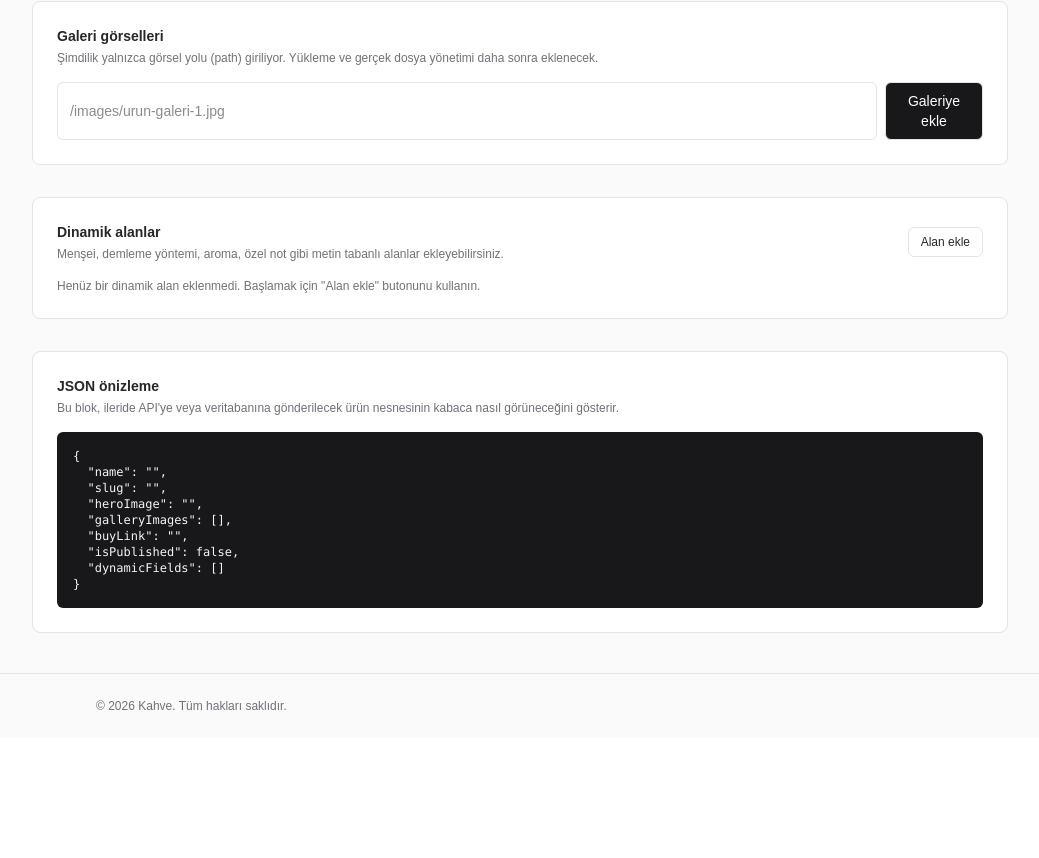
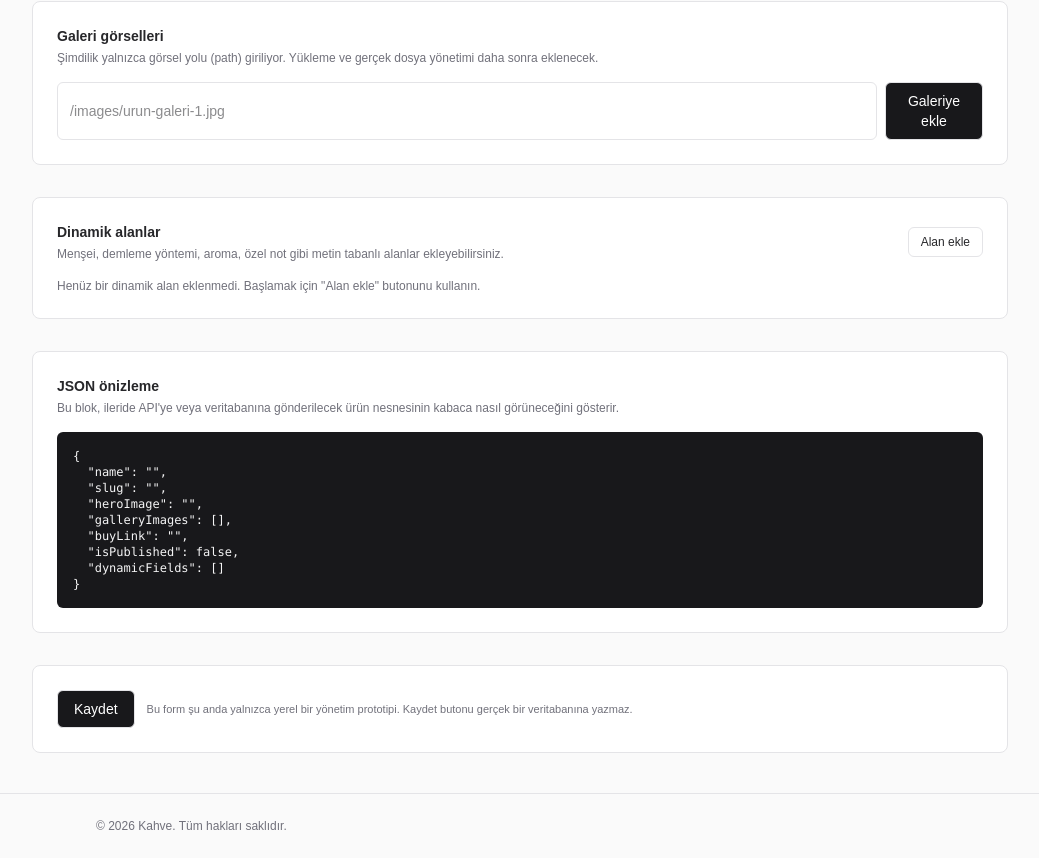
Before and after one commit to hesammisaghian/coffee, a Next.js app: page /admin/products/new in a window 1280 px wide. Shown: the part 510-1368 px from the top of the page, without its empty margins (120-1159 px from the left). Before the commit the page ends 1248 px from the top, so only its background shows below. Built offline with nearby package versions, Linux system fonts and the light colour scheme.

Commit message:
add mock save flow and validation to admin form

```diff
--- a/src/components/admin/ProductForm.tsx
+++ b/src/components/admin/ProductForm.tsx
@@ -32,6 +32,11 @@ type ProductFormProps = {
 };
 
 export function ProductForm({ initial }: ProductFormProps) {
+  const [saveStatus, setSaveStatus] = useState<
+    "idle" | "saving" | "success" | "error"
+  >("idle");
+  const [errors, setErrors] = useState<string[]>([]);
+
   const [name, setName] = useState(initial?.name ?? "");
   const [slug, setSlug] = useState(initial?.slug ?? "");
   const [heroImage, setHeroImage] = useState(initial?.heroImage ?? "");
@@ -126,6 +131,60 @@ export function ProductForm({ initial }: ProductFormProps) {
       dynamicFields: dynamicPayload,
     };
   }, [name, slug, heroImage, galleryImages, buyLink, isPublished, dynamicFields]);
+
+  const handleSave = () => {
+    const validationErrors: string[] = [];
+
+    if (!name.trim()) {
+      validationErrors.push("Ürün adı boş bırakılamaz.");
+    }
+    if (!slug.trim()) {
+      validationErrors.push("Slug boş bırakılamaz.");
+    }
+
+    dynamicFields.forEach((field, index) => {
+      const label = field.label.trim();
+      const raw = field.rawValue.trim();
+      if (!label) {
+        validationErrors.push(
+          `Dinamik alan #${index + 1} için label boş bırakılamaz.`
+        );
+      }
+
+      if (field.valueMode === "single") {
+        if (!raw) {
+          validationErrors.push(
+            `Dinamik alan "${label || `#${index + 1}`}" için değer boş bırakılamaz.`
+          );
+        }
+      } else {
+        const lines = raw
+          .split("\n")
+          .map((line) => line.trim())
+          .filter(Boolean);
+        if (lines.length === 0) {
+          validationErrors.push(
+            `Dinamik alan "${label || `#${index + 1}`}" için en az bir satır değer girilmelidir.`
+          );
+        }
+      }
+    });
+
+    if (validationErrors.length > 0) {
+      setErrors(validationErrors);
+      setSaveStatus("error");
+      return;
+    }
+
+    setErrors([]);
+    setSaveStatus("saving");
+
+    // Yerel-only mock kaydetme: konsola yaz ve başarı durumu göster.
+    // eslint-disable-next-line no-console
+    console.log("Mock admin product save payload:", previewPayload);
+
+    setSaveStatus("success");
+  };
 
   return (
     <div className="flex flex-col gap-8">
@@ -422,6 +481,44 @@ export function ProductForm({ initial }: ProductFormProps) {
           {JSON.stringify(previewPayload, null, 2)}
         </pre>
       </section>
+
+      {/* Kaydet alanı */}
+      <section className="space-y-3 rounded-lg border border-zinc-200 bg-white p-4 sm:p-6">
+        {errors.length > 0 && (
+          <div className="space-y-1 rounded-md border border-red-200 bg-red-50 px-3 py-2">
+            <p className="text-xs font-semibold text-red-700">
+              Formda düzeltmeniz gereken alanlar var:
+            </p>
+            <ul className="list-disc space-y-0.5 pl-4 text-xs text-red-700">
+              {errors.map((error) => (
+                <li key={error}>{error}</li>
+              ))}
+            </ul>
+          </div>
+        )}
+
+        {saveStatus === "success" && errors.length === 0 && (
+          <div className="rounded-md border border-emerald-200 bg-emerald-50 px-3 py-2 text-xs text-emerald-800">
+            Taslak kayıt simülasyonu başarılı. Veri yalnızca yerel olarak işlendi,
+            herhangi bir sunucuya gönderilmedi.
+          </div>
+        )}
+
+        <div className="flex flex-wrap items-center gap-3">
+          <button
+            type="button"
+            onClick={handleSave}
+            disabled={saveStatus === "saving"}
+            className="inline-flex items-center justify-center rounded-md border border-zinc-200 bg-zinc-900 px-4 py-2 text-sm font-medium text-white hover:bg-zinc-800 disabled:cursor-not-allowed disabled:opacity-70"
+          >
+            {saveStatus === "saving" ? "Kaydediliyor..." : "Kaydet"}
+          </button>
+          <p className="text-[11px] text-zinc-500">
+            Bu form şu anda yalnızca yerel bir yönetim prototipi. Kaydet butonu
+            gerçek bir veritabanına yazmaz.
+          </p>
+        </div>
+      </section>
     </div>
   );
 }
```
Also changed, not shown: 1 other file (tests, documents, lock files or other folders).
